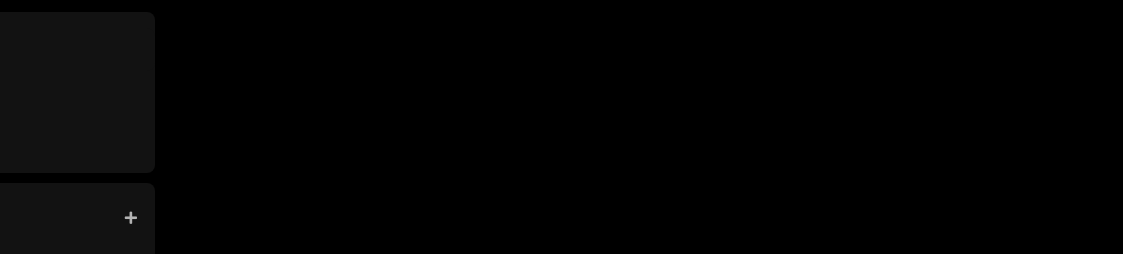
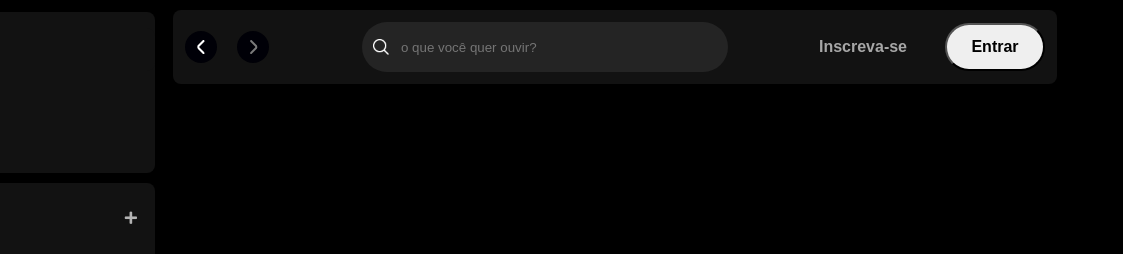
Before and after one commit to Jaquedsn/spotify-imersao, a plain HTML site: page index.html in a window 1280 px wide. Shown: the top 254 px of the page, 157-1280 px from the left. Drawn offline with Linux system fonts and the light colour scheme.

Commit message:
Criação de barra de navegação

```diff
--- a/index.html
+++ b/index.html
@@ -4,8 +4,10 @@
     <meta charset="UTF-8">
     <meta name="viewport" content="width=device-width, initial-scale=1.0">
     <title>Projeto Spotify</title>
+    <link rel="stylesheet" href="./src/styles/reset.css">
+    <link rel="stylesheet" href="./src/styles/vars.css">
     <link rel="stylesheet" href="./src/styles/sidebar-footer.css">
-    <link rel="stylesheet" href="./src/styles/reset.css">
+    <link rel="stylesheet" href="./src/styles/main-content.css">
     <!-- Links para trazer os ícones via CDN -->
     <link rel="stylesheet" href="https://use.fontawesome.com/releases/v5.15.4/css/solid.css"/>
     <link rel="stylesheet" href="https://use.fontawesome.com/releases/v5.15.4/css/fontawesome.css"/>
@@ -63,6 +65,30 @@
             </div>
         </div>
     </div>
+    <main>
+        <div class="main-container">
+            <nav class="header__navigation">
+                <div class="navigation">
+                    <button class="arrow-left">
+                        <img src="./src/assets/icons/small-left.png" alt="Seta esquerda">
+                    </button>
+                    <button class="arrow-right">
+                        <img src="./src/assets/icons/small-right.png" alt="Seta-direita">
+                    </button>
+                </div>
+                    <div class="header__search">
+                        <img src="./src/assets/icons/search.png" alt="">
+                        <input id="search-input" type="text" maxlength="800" placeholder="o que você quer ouvir?">
+                    </div>
+                    <div class="header__login">
+                        <button class="subscribe">Inscreva-se</button>
+                        <button class="login">Entrar</button>
+                    </div>
+
+            </nav>
+        </div>
+    </main>
+
     <footer class="disclaimer-premium">
         <div class="text">
             <p class="disclaimer-premium__title">Testar o premium de graça</p>
--- /dev/null
+++ b/src/styles/main-content.css
@@ -0,0 +1,93 @@
+.main-container {
+    max-width: 80vw;
+    height: 100vh;
+    margin-left: 320px;
+    margin-right: 56px;
+}
+
+.header__navigation {
+    display: flex;
+    justify-content: space-between;
+    align-items: center;
+    padding: 16px;
+    margin: 10px;
+    border-radius: 8px;
+    background-color: #121212;
+    padding: 12px;
+}
+
+.header__navigation .navigation {
+    display: flex;
+    justify-content: space-around;
+    align-items: center;
+
+}
+
+.header__navigation .navigation .arrow-left {
+    margin-right: 1.25rem;
+
+}
+
+.arrow-left, .arrow-right {
+    display: flex;
+    align-items: center;
+    justify-content: center;
+    width: 32px;
+    height: 32px;
+    background: var(--bg-icon);
+    background-color: var(--bg-arrow-color);
+    border-radius: 50%;
+    border: none;
+    cursor: pointer;
+}
+
+.header__login {
+    display: flex;
+    align-items: center;
+}
+
+.header__search {
+    display: flex;
+    align-items: center;
+    width: 364px;
+    height: 48px;
+    margin-left: 8px;
+    background-color: #242424;
+    border-radius: 500px;
+    border: 1px solid transparent;
+}
+
+.header__search img {
+    width: 16px;
+    height: 16px;
+    margin-left: 10px;
+}
+
+.header__search input {
+    background: transparent;
+    border: none;
+    padding: 0px 100px 0px 12px;
+    color: #fff;
+    text-overflow: ellipsis;
+    overflow: hidden;
+    white-space: nowrap;
+    outline: none;
+}
+
+.header__login .subscribe {
+    color: #a7a7a7;
+    font-size: 16px;
+    font-weight: 700;
+    background-color: transparent;
+    margin-right: 32px;
+    border: none;
+}
+
+.header__login .login {
+    width: 100px;
+    height: 48px;
+    color: #000;
+    font-size: 16px;
+    font-weight: 700;
+    border-radius: 40px;
+}
--- a/src/styles/sidebar-footer.css
+++ b/src/styles/sidebar-footer.css
@@ -1,5 +1,6 @@
 body {
     background-color: #000000;
+    font-family: var(--font-dm-sans);
 }
 
 h1 {
@@ -42,7 +43,6 @@ h1 {
     text-decoration: none;
     font-weight: 600;
     font-size: 14px;
-    font-family: "DM Sans", sans-serif;
 }
 
 .logo img {
@@ -75,7 +75,6 @@ h1 {
     border: 0px;
     font-size: 14px;
     font-weight: 700px;
-    font-family: "DM Sans", sans-serif;
     text-align: center;
     text-decoration: none;
     text-transform: none;
@@ -115,7 +114,6 @@ h1 {
 .section-playlist__content .text {
     padding-bottom: 14px;
     color: #fff;
-    font-family: "DM Sans", sans-serif;
 }
 
 .section-playlist__content .title {
@@ -135,7 +133,6 @@ h1 {
     border-radius: 20px;
     font-size: 12px;
     font-weight: 700;
-    font-family: "DM Sans", sans-serif;
     text-decoration: none;
     text-transform: none;
     padding: 10px;
@@ -188,7 +185,6 @@ h1 {
 
 .disclaimer-premium .disclaimer-premium__title {
     color: #fff;
-    font-family: "DM Sans", sans-serif;
     text-transform: uppercase;
     font-weight: 400;
     font-size: 12px;
@@ -197,7 +193,6 @@ h1 {
 
 .disclaimer-premium .disclaimer-premium__subtitle {
     color: #fff;
-    font-family: "DM Sans", sans-serif;
     font-size: 14px;
     font-weight: 500;
 }
--- a/src/styles/vars.css
+++ b/src/styles/vars.css
@@ -0,0 +1,8 @@
+:root {
+    /*font*/
+    --font-dm-sans: "DM Sans", sans-serif;
+
+    /*color*/
+    --bg-icon: #131313;
+    --bg-arrow-color: rgba(0,0,07);
+}
```
